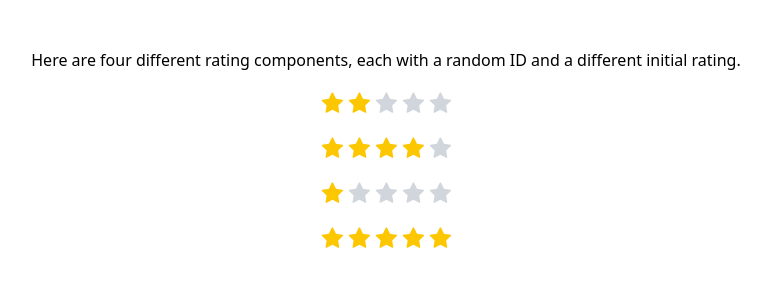
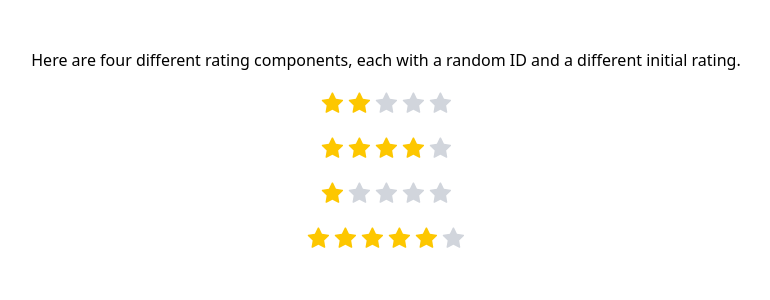
Before and after one commit to maseeh1/parsa-tasks, a Nuxt app: page /rating in a window 1280 px wide. Shown: the top 300 px of the page, without its empty margins (254-1024 px from the left). Built offline with nearby package versions, Linux system fonts and the light colour scheme.

Commit message:
change random rating ids

```diff
--- a/pages/index.vue
+++ b/pages/index.vue
@@ -5,7 +5,7 @@
     <h1 class="text-2xl font-semibold mb-6">Interview Tasks</h1>
     <nav class="space-y-4 flex flex-col">
       <NuxtLink to="/series/kaaenat" class="text-blue-600 hover:underline"
-        >Task 1 - Player Page</NuxtLink
+        >Task 1 - Series Page</NuxtLink
       >
       <NuxtLink to="/video-player" class="text-blue-600 hover:underline"
         >Task 2 - Video Player</NuxtLink
--- a/pages/rating/index.vue
+++ b/pages/rating/index.vue
@@ -9,7 +9,7 @@
     <Rating :initialRating="2" :itemId="1000"></Rating>
     <Rating :initialRating="4" :itemId="2244"></Rating>
     <Rating :initialRating="1" :itemId="1223"></Rating>
-    <Rating :initialRating="5" :itemId="1234"></Rating>
+    <Rating :initialRating="5" :itemId="1204" :max-stars="6"></Rating>
   </div>
 </template>
 
```
